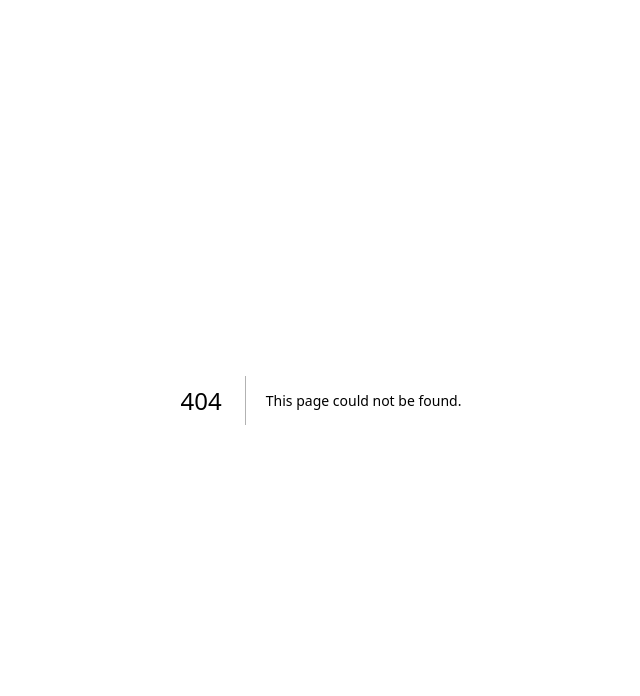
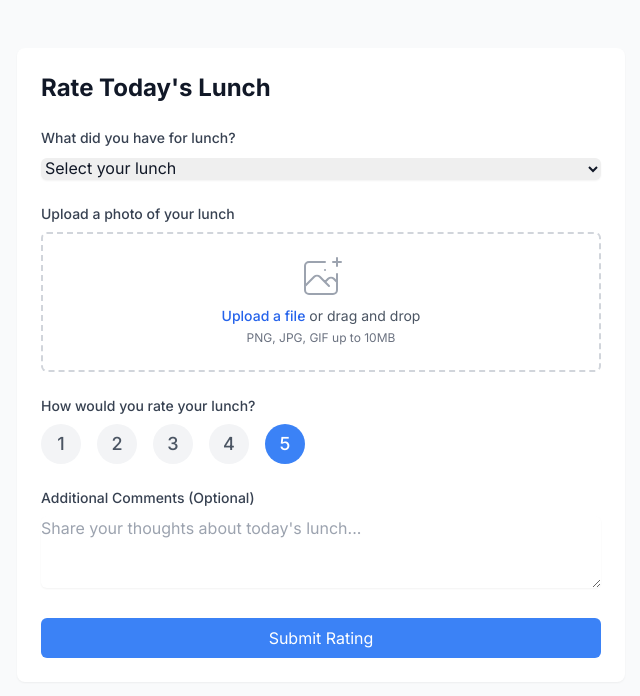
Before and after one commit to kelsokumar/lunchaos, a Next.js app: page /rate in a window 1280 px wide. Before the commit this address had no page. Shown: the top 696 px of the page, without its empty margins (319-959 px from the left). Built offline with nearby package versions, Linux system fonts and the light colour scheme.

Commit message:
added lunch rating page, not connected to real data yet

```diff
--- /dev/null
+++ b/src/app/rate/page.tsx
@@ -0,0 +1,184 @@
+'use client'
+
+import { useState } from 'react'
+import { useRouter } from 'next/navigation'
+import Image from 'next/image'
+
+export default function RateLunch() {
+  const router = useRouter()
+  const [formData, setFormData] = useState({
+    food: '',
+    rating: 5,
+    comment: '',
+    image: null as File | null
+  })
+  const [imagePreview, setImagePreview] = useState<string | null>(null)
+
+  const handleImageChange = (e: React.ChangeEvent<HTMLInputElement>) => {
+    const file = e.target.files?.[0]
+    if (file) {
+      setFormData({ ...formData, image: file })
+      // Create preview URL
+      const previewUrl = URL.createObjectURL(file)
+      setImagePreview(previewUrl)
+    }
+  }
+
+  const handleSubmit = async (e: React.FormEvent) => {
+    e.preventDefault()
+    // TODO: Implement API call to save rating with image
+    console.log('Submitting rating:', formData)
+    router.push('/') // Redirect to home after submission
+  }
+
+  return (
+    <div className="min-h-screen bg-gray-50 py-12">
+      <div className="max-w-2xl mx-auto px-4 sm:px-6 lg:px-8">
+        <div className="bg-white rounded-lg shadow-sm p-6">
+          <h1 className="text-2xl font-bold text-gray-900 mb-6">Rate Today's Lunch</h1>
+
+          <form onSubmit={handleSubmit} className="space-y-6">
+            {/* Food Selection */}
+            <div>
+              <label htmlFor="food" className="block text-sm font-medium text-gray-700 mb-2">
+                What did you have for lunch?
+              </label>
+              <select
+                id="food"
+                name="food"
+                value={formData.food}
+                onChange={(e) => setFormData({ ...formData, food: e.target.value })}
+                className="w-full rounded-md border-gray-300 shadow-sm focus:border-blue-500 focus:ring-blue-500"
+                required
+              >
+                <option value="">Select your lunch</option>
+                <option value="salad">Salad</option>
+                <option value="sandwich">Sandwich</option>
+                <option value="soup">Soup</option>
+                <option value="pasta">Pasta</option>
+                <option value="rice">Rice Bowl</option>
+                <option value="other">Other</option>
+              </select>
+            </div>
+
+            {/* Image Upload */}
+            <div>
+              <label className="block text-sm font-medium text-gray-700 mb-2">
+                Upload a photo of your lunch
+              </label>
+              <div className="mt-1 flex justify-center px-6 pt-5 pb-6 border-2 border-gray-300 border-dashed rounded-md">
+                <div className="space-y-1 text-center">
+                  {imagePreview ? (
+                    <div className="relative w-full h-48 mb-4">
+                      <Image
+                        src={imagePreview}
+                        alt="Lunch preview"
+                        fill
+                        className="object-contain rounded-lg"
+                      />
+                      <button
+                        type="button"
+                        onClick={() => {
+                          setImagePreview(null)
+                          setFormData({ ...formData, image: null })
+                        }}
+                        className="absolute top-2 right-2 bg-red-500 text-white rounded-full p-1 hover:bg-red-600"
+                      >
+                        <svg xmlns="http://www.w3.org/2000/svg" className="h-5 w-5" viewBox="0 0 20 20" fill="currentColor">
+                          <path fillRule="evenodd" d="M4.293 4.293a1 1 0 011.414 0L10 8.586l4.293-4.293a1 1 0 111.414 1.414L11.414 10l4.293 4.293a1 1 0 01-1.414 1.414L10 11.414l-4.293 4.293a1 1 0 01-1.414-1.414L8.586 10 4.293 5.707a1 1 0 010-1.414z" clipRule="evenodd" />
+                        </svg>
+                      </button>
+                    </div>
+                  ) : (
+                    <>
+                      <svg
+                        className="mx-auto h-12 w-12 text-gray-400"
+                        stroke="currentColor"
+                        fill="none"
+                        viewBox="0 0 48 48"
+                        aria-hidden="true"
+                      >
+                        <path
+                          d="M28 8H12a4 4 0 00-4 4v20m32-12v8m0 0v8a4 4 0 01-4 4H12a4 4 0 01-4-4v-4m32-4l-3.172-3.172a4 4 0 00-5.656 0L28 28M8 32l9.172-9.172a4 4 0 015.656 0L28 28m0 0l4 4m4-24h8m-4-4v8m-12 4h.02"
+                          strokeWidth={2}
+                          strokeLinecap="round"
+                          strokeLinejoin="round"
+                        />
+                      </svg>
+                      <div className="flex text-sm text-gray-600">
+                        <label
+                          htmlFor="image-upload"
+                          className="relative cursor-pointer bg-white rounded-md font-medium text-blue-600 hover:text-blue-500 focus-within:outline-none focus-within:ring-2 focus-within:ring-offset-2 focus-within:ring-blue-500"
+                        >
+                          <span>Upload a file</span>
+                          <input
+                            id="image-upload"
+                            name="image-upload"
+                            type="file"
+                            className="sr-only"
+                            accept="image/*"
+                            onChange={handleImageChange}
+                          />
+                        </label>
+                        <p className="pl-1">or drag and drop</p>
+                      </div>
+                      <p className="text-xs text-gray-500">PNG, JPG, GIF up to 10MB</p>
+                    </>
+                  )}
+                </div>
+              </div>
+            </div>
+
+            {/* Rating */}
+            <div>
+              <label className="block text-sm font-medium text-gray-700 mb-2">
+                How would you rate your lunch?
+              </label>
+              <div className="flex items-center space-x-4">
+                {[1, 2, 3, 4, 5].map((rating) => (
+                  <button
+                    key={rating}
+                    type="button"
+                    onClick={() => setFormData({ ...formData, rating })}
+                    className={`w-10 h-10 rounded-full flex items-center justify-center text-lg font-medium
+                      ${formData.rating === rating
+                        ? 'bg-blue-500 text-white'
+                        : 'bg-gray-100 text-gray-600 hover:bg-gray-200'}`}
+                  >
+                    {rating}
+                  </button>
+                ))}
+              </div>
+            </div>
+
+            {/* Comments */}
+            <div>
+              <label htmlFor="comment" className="block text-sm font-medium text-gray-700 mb-2">
+                Additional Comments (Optional)
+              </label>
+              <textarea
+                id="comment"
+                name="comment"
+                rows={3}
+                value={formData.comment}
+                onChange={(e) => setFormData({ ...formData, comment: e.target.value })}
+                className="w-full rounded-md border-gray-300 shadow-sm focus:border-blue-500 focus:ring-blue-500"
+                placeholder="Share your thoughts about today's lunch..."
+              />
+            </div>
+
+            {/* Submit Button */}
+            <div>
+              <button
+                type="submit"
+                className="w-full bg-blue-500 text-white py-2 px-4 rounded-md hover:bg-blue-600 focus:outline-none focus:ring-2 focus:ring-blue-500 focus:ring-offset-2"
+              >
+                Submit Rating
+              </button>
+            </div>
+          </form>
+        </div>
+      </div>
+    </div>
+  )
+}
```
